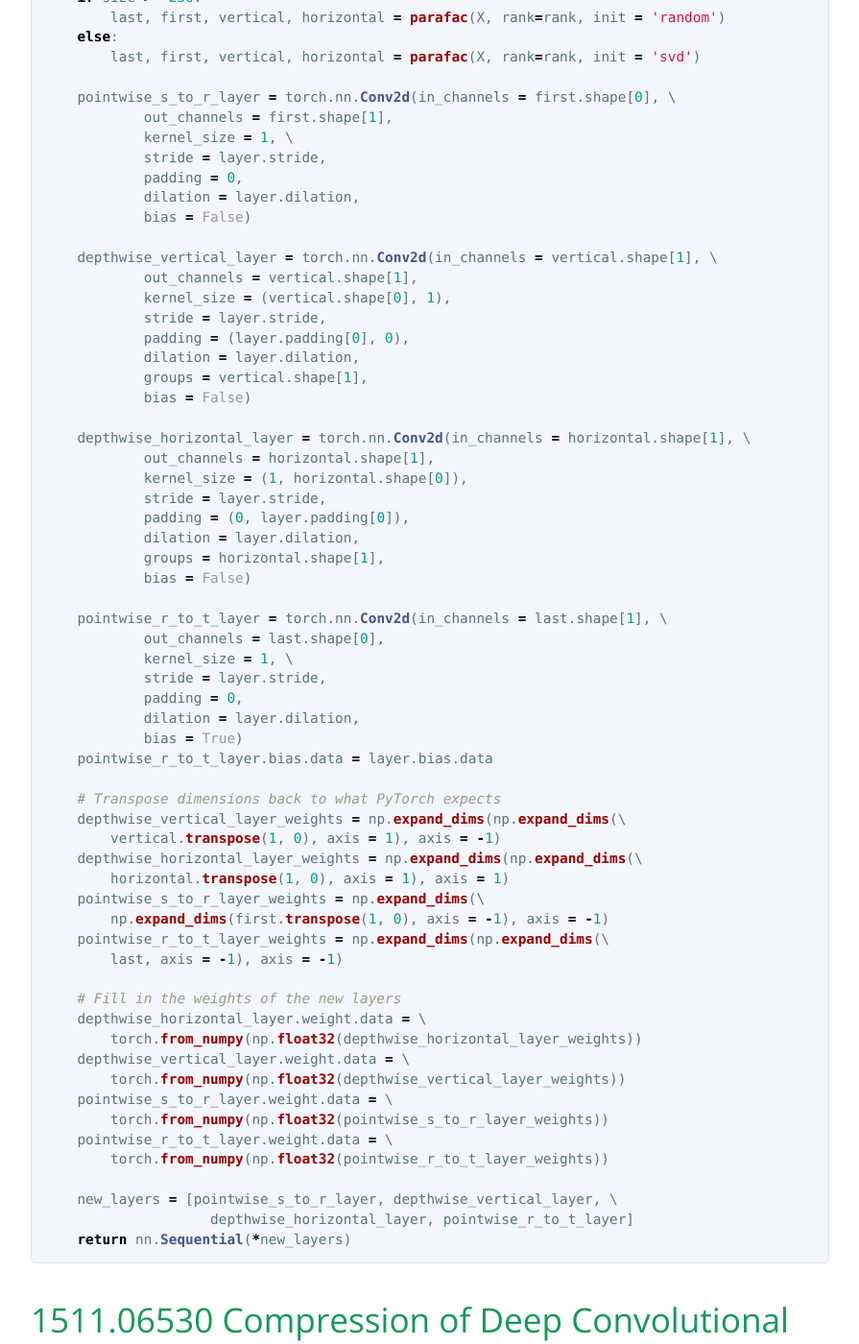
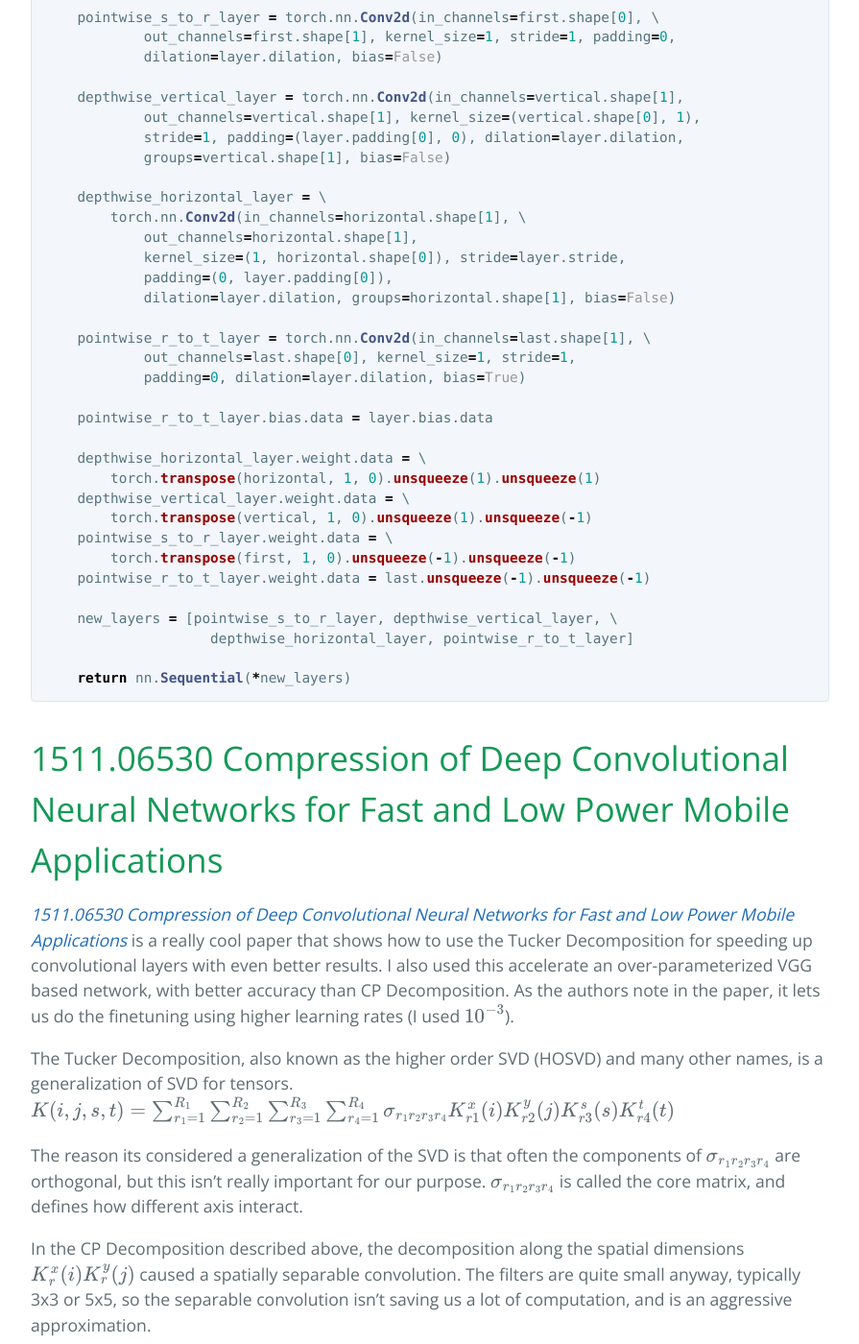
Before and after one commit to jacobgil/jacobgil.github.io, a Jekyll site: the page built from _posts/2018-01-23-tensor-decompositions-deep-neural-networks.md, in a window 1280 px wide and 1400 px high, scrolled down 5404 px. Shown: the whole window at 96% size, without its empty margins (192-1087 px from the left). Built offline with Jekyll 4.4.1, drawn with Linux system fonts in a browser that asks for light colours; formulas are drawn with MathJax 3; comment, search, counter and statistics services are not loaded; some of the changed text lies outside the part shown.

Commit message:
formula fixes, pytorch backend

````diff
--- a/_posts/2018-01-23-tensor-decompositions-deep-neural-networks.md
+++ b/_posts/2018-01-23-tensor-decompositions-deep-neural-networks.md
@@ -121,9 +121,9 @@
 # The convolution forward pass with CP Decomposition
 To forward the layer, we do convolution with an input $$ X(i, j, s) $$:
 
-$$ V(x, y, t) = \sum_i \sum_j \sum_sK(x-i, y-j, s, t)X(i, j, s) $$
-$$ = \sum_r\sum_i \sum_j \sum_sK^x_r(x-i)K^y_r(y-i)K^s_r(s)K^t_r(t)X(i, j, s) $$
-$$ = \sum_rK^t_r(t) \sum_i \sum_j K^x_r(x-i)K^y_r(y-i)\sum_sK^s_r(s)X(i, j, s) $$
+$$ V(x, y, t) = \sum_i \sum_j \sum_sK(i, j, s, t)X(x-i, y-j, s) $$
+$$ = \sum_r\sum_i \sum_j \sum_sK^x_r(i)K^y_r(i)K^s_r(s)K^t_r(t)X(x-i, y-j, s) $$
+$$ = \sum_rK^t_r(t) \sum_i \sum_j K^x_r(i)K^y_r(i)\sum_sK^s_r(s)X(x-i, y-j, s) $$
 
 This gives us a recipe to do the convlution:
 
@@ -154,73 +154,45 @@
 ```python
 def cp_decomposition_conv_layer(layer, rank):
     """ Gets a conv layer and a target rank,
-        returns a nn.Sequential object with the CP Decomposition """
+        returns a nn.Sequential object with the decomposition """
 
-    # Perform CP decomposition on the layer weight tensor.
-    X = layer.weight.data.numpy()
-    # Using the SVD init gives better results, but stalls for large matrices.
-    if size >= 256:
-        last, first, vertical, horizontal = parafac(X, rank=rank, init = 'random')
-    else:
-        last, first, vertical, horizontal = parafac(X, rank=rank, init = 'svd')
+    # Perform CP decomposition on the layer weight tensorly.
+    last, first, vertical, horizontal = \
+        parafac(layer.weight.data, rank=rank, init='svd')
 
-    pointwise_s_to_r_layer = torch.nn.Conv2d(in_channels = first.shape[0], \
-            out_channels = first.shape[1],
-            kernel_size = 1, \
-            stride = layer.stride,
-            padding = 0,
-            dilation = layer.dilation,
-            bias = False)
+    pointwise_s_to_r_layer = torch.nn.Conv2d(in_channels=first.shape[0], \
+            out_channels=first.shape[1], kernel_size=1, stride=1, padding=0,
+            dilation=layer.dilation, bias=False)
 
-    depthwise_vertical_layer = torch.nn.Conv2d(in_channels = vertical.shape[1], \
-            out_channels = vertical.shape[1],
-            kernel_size = (vertical.shape[0], 1),
-            stride = layer.stride,
-            padding = (layer.padding[0], 0),
-            dilation = layer.dilation,
-            groups = vertical.shape[1],
-            bias = False)
+    depthwise_vertical_layer = torch.nn.Conv2d(in_channels=vertical.shape[1],
+            out_channels=vertical.shape[1], kernel_size=(vertical.shape[0], 1),
+            stride=1, padding=(layer.padding[0], 0), dilation=layer.dilation,
+            groups=vertical.shape[1], bias=False)
 
-    depthwise_horizontal_layer = torch.nn.Conv2d(in_channels = horizontal.shape[1], \
-            out_channels = horizontal.shape[1],
-            kernel_size = (1, horizontal.shape[0]),
-            stride = layer.stride,
-            padding = (0, layer.padding[0]),
-            dilation = layer.dilation,
-            groups = horizontal.shape[1],
-            bias = False)
+    depthwise_horizontal_layer = \
+        torch.nn.Conv2d(in_channels=horizontal.shape[1], \
+            out_channels=horizontal.shape[1],
+            kernel_size=(1, horizontal.shape[0]), stride=layer.stride,
+            padding=(0, layer.padding[0]),
+            dilation=layer.dilation, groups=horizontal.shape[1], bias=False)
 
-    pointwise_r_to_t_layer = torch.nn.Conv2d(in_channels = last.shape[1], \
-            out_channels = last.shape[0],
-            kernel_size = 1, \
-            stride = layer.stride,
-            padding = 0,
-            dilation = layer.dilation,
-            bias = True)
+    pointwise_r_to_t_layer = torch.nn.Conv2d(in_channels=last.shape[1], \
+            out_channels=last.shape[0], kernel_size=1, stride=1,
+            padding=0, dilation=layer.dilation, bias=True)
+
     pointwise_r_to_t_layer.bias.data = layer.bias.data
 
-    # Transpose dimensions back to what PyTorch expects
-    depthwise_vertical_layer_weights = np.expand_dims(np.expand_dims(\
-        vertical.transpose(1, 0), axis = 1), axis = -1)
-    depthwise_horizontal_layer_weights = np.expand_dims(np.expand_dims(\
-        horizontal.transpose(1, 0), axis = 1), axis = 1)
-    pointwise_s_to_r_layer_weights = np.expand_dims(\
-        np.expand_dims(first.transpose(1, 0), axis = -1), axis = -1)
-    pointwise_r_to_t_layer_weights = np.expand_dims(np.expand_dims(\
-        last, axis = -1), axis = -1)
-
-    # Fill in the weights of the new layers
     depthwise_horizontal_layer.weight.data = \
-        torch.from_numpy(np.float32(depthwise_horizontal_layer_weights))
+        torch.transpose(horizontal, 1, 0).unsqueeze(1).unsqueeze(1)
     depthwise_vertical_layer.weight.data = \
-        torch.from_numpy(np.float32(depthwise_vertical_layer_weights))
+        torch.transpose(vertical, 1, 0).unsqueeze(1).unsqueeze(-1)
     pointwise_s_to_r_layer.weight.data = \
-        torch.from_numpy(np.float32(pointwise_s_to_r_layer_weights))
-    pointwise_r_to_t_layer.weight.data = \
-        torch.from_numpy(np.float32(pointwise_r_to_t_layer_weights))
+        torch.transpose(first, 1, 0).unsqueeze(-1).unsqueeze(-1)
+    pointwise_r_to_t_layer.weight.data = last.unsqueeze(-1).unsqueeze(-1)
 
     new_layers = [pointwise_s_to_r_layer, depthwise_vertical_layer, \
                     depthwise_horizontal_layer, pointwise_r_to_t_layer]
+
     return nn.Sequential(*new_layers)
 ```
 
@@ -245,17 +217,17 @@
 
 Like for CP decomposition, lets write the convolution formula and plug in the kernel decomposition:
 
-$$ V(x, y, t) = \sum_i \sum_j \sum_sK(x-i, y-j, s, t)X(i, j, s) $$
+$$ V(x, y, t) = \sum_i \sum_j \sum_sK(i, j, s, t)X(x-i, y-j, s) $$
 
-$$ V(x, y, t) = \sum_i \sum_j \sum_s\sum_{r_3=1}^{R_3}\sum_{r_4=1}^{R_4}\sigma_{(x-i)(y-j) r_3 r_4}K^s_{r3}(s)K^t_{r4}(t)X(i, j, s) $$
+$$ V(x, y, t) = \sum_i \sum_j \sum_s\sum_{r_3=1}^{R_3}\sum_{r_4=1}^{R_4}\sigma_{(i)(j) r_3 r_4}K^s_{r3}(s)K^t_{r4}(t)X(x-i, y-j, s) $$
 
-$$ V(x, y, t) = \sum_i \sum_j \sum_{r_4=1}^{R_4}\sum_{r_3=1}^{R_3}K^t_{r4}(t)\sigma_{(x-i)(y-j) r_3 r_4} \sum_s\ K^s_{r3}(s)X(i, j, s) $$
+$$ V(x, y, t) = \sum_i \sum_j \sum_{r_4=1}^{R_4}\sum_{r_3=1}^{R_3}K^t_{r4}(t)\sigma_{(i)(j) r_3 r_4} \sum_s\ K^s_{r3}(s)X(x-i, y-j, s) $$
 
 This gives us the following recipe for doing the convolution with Tucker Decomposition:
 
  1. Point wise convolution with $$ K^s_{r3}(s) $$ for reducing the number of channels from S to $$ R_3 $$.
 
- 2. Regular (not separable) convolution with $$ \sigma_{(x-i)(y-j) r_3 r_4} $$.
+ 2. Regular (not separable) convolution with $$ \sigma_{(i)(j) r_3 r_4} $$.
  Instead of S input channels and T output channels like the original layer had,
  this convolution has $$ R_3 $$ input channels and $$ R_4 $$ output channels.  If these ranks are smaller than S and T, this is were the reduction comes from.
 
@@ -304,52 +276,40 @@
     """
 
     ranks = estimate_ranks(layer)
-
+    print(layer, "VBMF Estimated ranks", ranks)
     core, [last, first] = \
-        partial_tucker(layer.weight.data.numpy(), \
+        partial_tucker(layer.weight.data, \
             modes=[0, 1], ranks=ranks, init='svd')
 
     # A pointwise convolution that reduces the channels from S to R3
-    first_layer = torch.nn.Conv2d(in_channels = first.shape[0], \
-            out_channels = first.shape[1],
-            kernel_size = 1, \
-            stride = layer.stride,
-            padding = 0,
-            dilation = layer.dilation,
-            bias = False)
+    first_layer = torch.nn.Conv2d(in_channels=first.shape[0], \
+            out_channels=first.shape[1], kernel_size=1, \
+            stride=1, padding=0, dilation=layer.dilation, bias=False)
 
     # A regular 2D convolution layer with R3 input channels
     # and R3 output channels
-    core_layer = torch.nn.Conv2d(in_channels = core.shape[1], \
-            out_channels = core.shape[0],
-            kernel_size = layer.kernel_size,
-            stride = layer.stride,
-            padding = layer.padding,
-            dilation = layer.dilation,
-            bias = False)
+    core_layer = torch.nn.Conv2d(in_channels=core.shape[1], \
+            out_channels=core.shape[0], kernel_size=layer.kernel_size,
+            stride=layer.stride, padding=layer.padding, dilation=layer.dilation,
+            bias=False)
 
     # A pointwise convolution that increases the channels from R4 to T
-    last_layer = torch.nn.Conv2d(in_channels = last.shape[1], \
-            out_channels = last.shape[0],
-            kernel_size = 1, \
-            stride = layer.stride,
-            padding = 0,
-            dilation = layer.dilation,
-            bias = True)
+    last_layer = torch.nn.Conv2d(in_channels=last.shape[1], \
+        out_channels=last.shape[0], kernel_size=1, stride=1, \
+        padding=0, dilation=layer.dilation, bias=True)
 
     last_layer.bias.data = layer.bias.data
 
 
-    # Transpose add dimensions to fit into the PyTorch tensors
-    first = first.transpose((1, 0))
-    first_layer.weight.data = torch.from_numpy(np.float32(\
-        np.expand_dims(np.expand_dims(first.copy(), axis=-1), axis=-1)))
-    last_layer.weight.data = torch.from_numpy(np.float32(\
-        np.expand_dims(np.expand_dims(last.copy(), axis=-1), axis=-1)))
-    core_layer.weight.data = torch.from_numpy(np.float32(core.copy()))
+    first_layer.weight.data = \
+        torch.transpose(first, 1, 0).unsqueeze(-1).unsqueeze(-1)
+    last_layer.weight.data = last.unsqueeze(-1).unsqueeze(-1)
+    core_layer.weight.data = core
+
 
     new_layers = [first_layer, core_layer, last_layer]
     return nn.Sequential(*new_layers)
+
 
 ```
 
````
